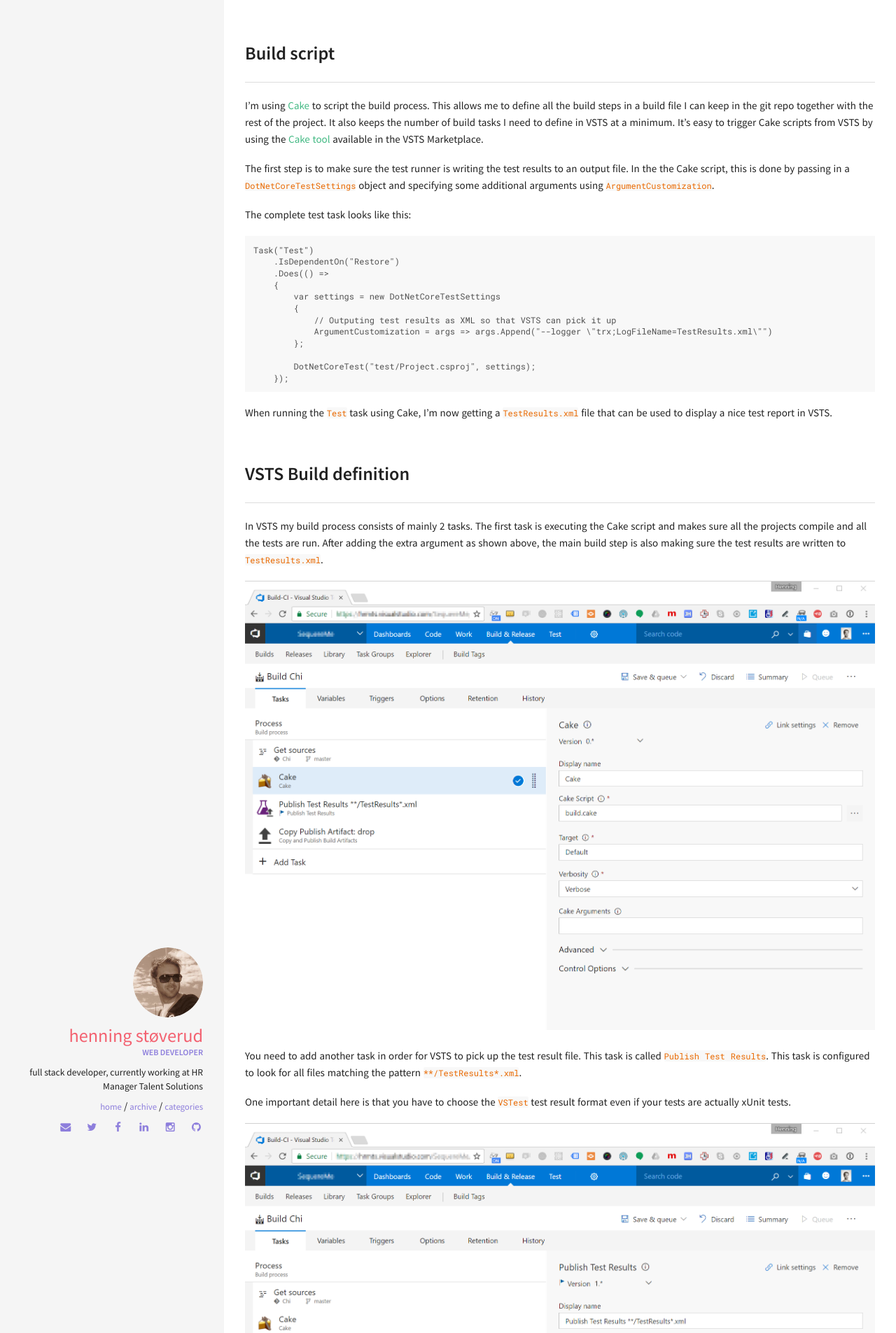
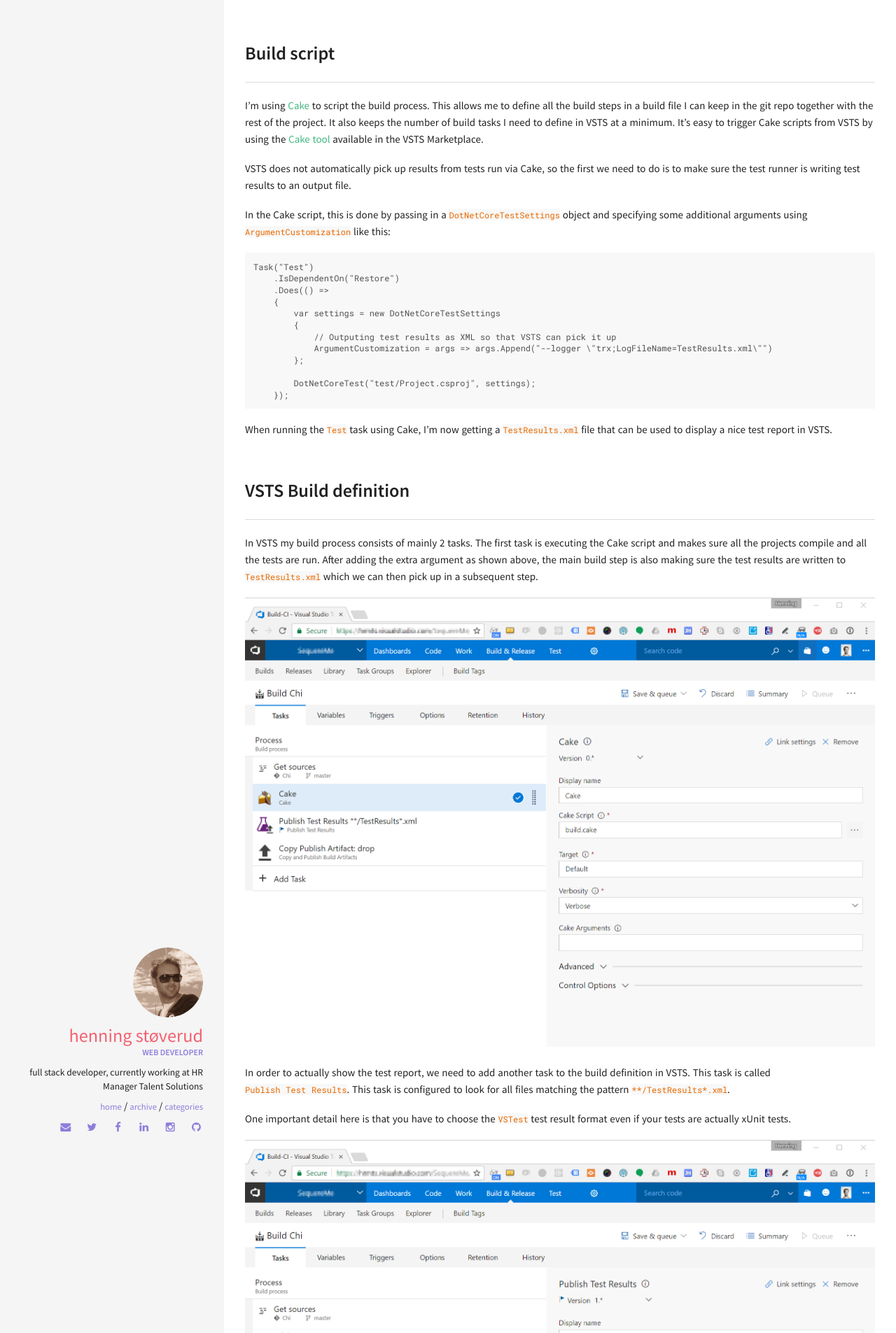
Before and after one commit to henningst/henningst.github.io, a Jekyll site: the page built from _posts/2017-04-26-publish-xunit-test-results-in-vsts.md, in a window 1280 px wide. Shown: the part 349-2254 px from the top of the page at 70% size. Built offline with Jekyll 4.4.1, drawn with Linux system fonts in a browser that asks for light colours; comment, search, counter and statistics services are not loaded.

Commit message:
Some tweaks

````diff
--- a/_posts/2017-04-26-publish-xunit-test-results-in-vsts.md
+++ b/_posts/2017-04-26-publish-xunit-test-results-in-vsts.md
@@ -13,10 +13,9 @@
 I'm using [Cake](http://cakebuild.net/) to script the build process. This allows me to define all the build steps in a build file I can keep in the git repo together with the rest of the project. It also keeps the number of build tasks I need to define in VSTS at a minimum. It's easy to trigger Cake scripts from VSTS by using the [Cake tool](https://marketplace.visualstudio.com/items?itemName=cake-build.cake) available in the VSTS Marketplace.
 
 
-The first step is to make sure the test runner is writing the test results to an output file.
-In the the Cake script, this is done by passing in a `DotNetCoreTestSettings` object and specifying some additional arguments using `ArgumentCustomization`.
+VSTS does not automatically pick up results from tests run via Cake, so the first we need to do is to make sure the test runner is writing test results to an output file.
 
-The complete test task looks like this:
+In the Cake script, this is done by passing in a `DotNetCoreTestSettings` object and specifying some additional arguments using `ArgumentCustomization` like this:
 
 ```
 Task("Test")
@@ -38,12 +37,11 @@
 
 ## VSTS Build definition
 
-In VSTS my build process consists of mainly 2 tasks. The first task is executing the Cake script and makes sure all the projects compile and all the tests are run. After adding the extra argument as shown above, the main build step is also making sure the test results are written to `TestResults.xml`.
-
+In VSTS my build process consists of mainly 2 tasks. The first task is executing the Cake script and makes sure all the projects compile and all the tests are run. After adding the extra argument as shown above, the main build step is also making sure the test results are written to `TestResults.xml` which we can then pick up in a subsequent step.
 
 ![Cake build settings]({{ site.url }}/assets/img/posts/vsts-testresults/01.png)
 
-You need to add another task in order for VSTS to pick up the test result file. This task is called `Publish Test Results`. This task is configured to look for all files matching the pattern `**/TestResults*.xml`.
+In order to actually show the test report, we need to add another task to the build definition in VSTS. This task is called `Publish Test Results`. This task is configured to look for all files matching the pattern `**/TestResults*.xml`.
 
 One important detail here is that you have to choose the `VSTest` test result format even if your tests are actually xUnit tests.
 
````
